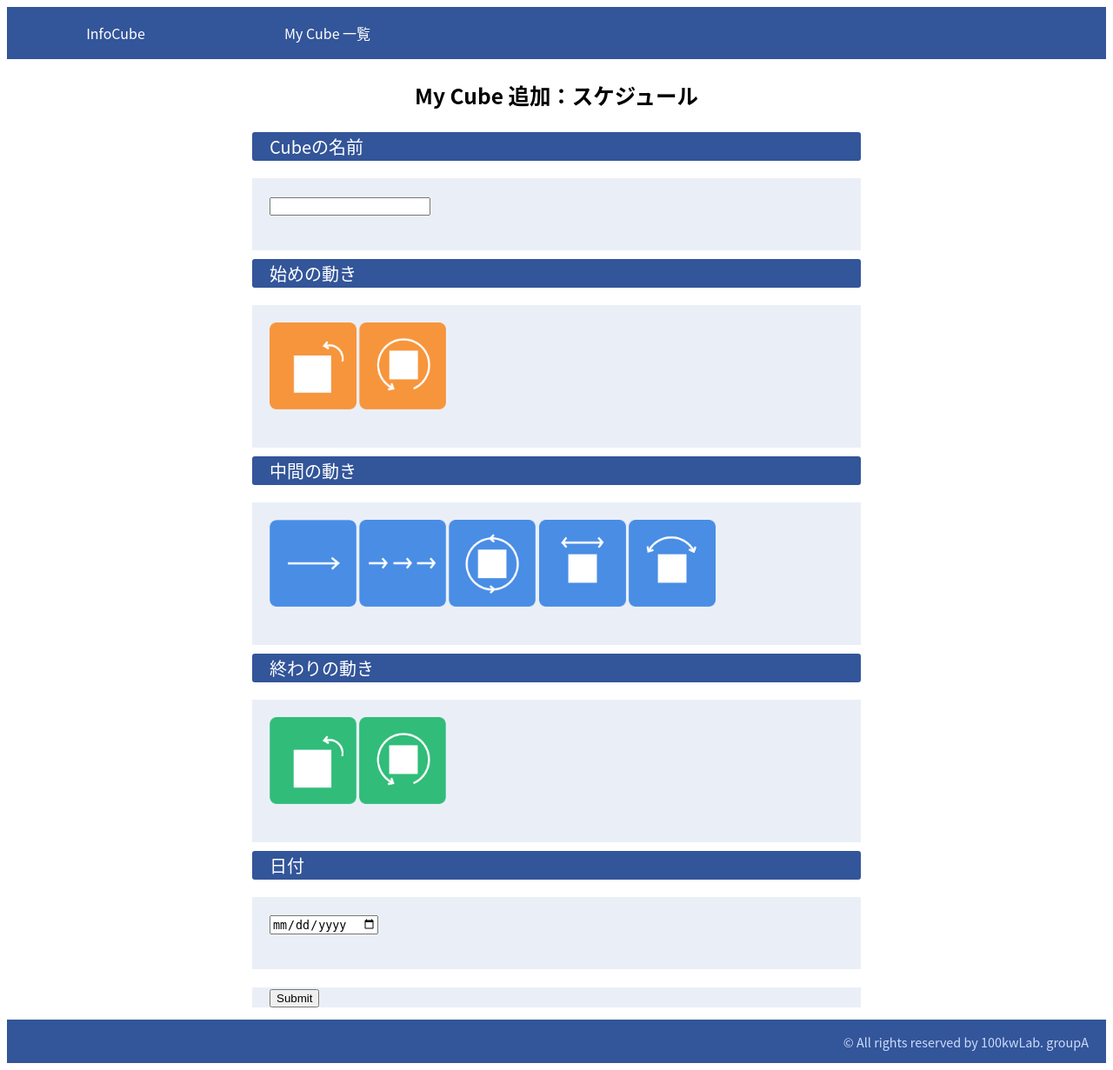
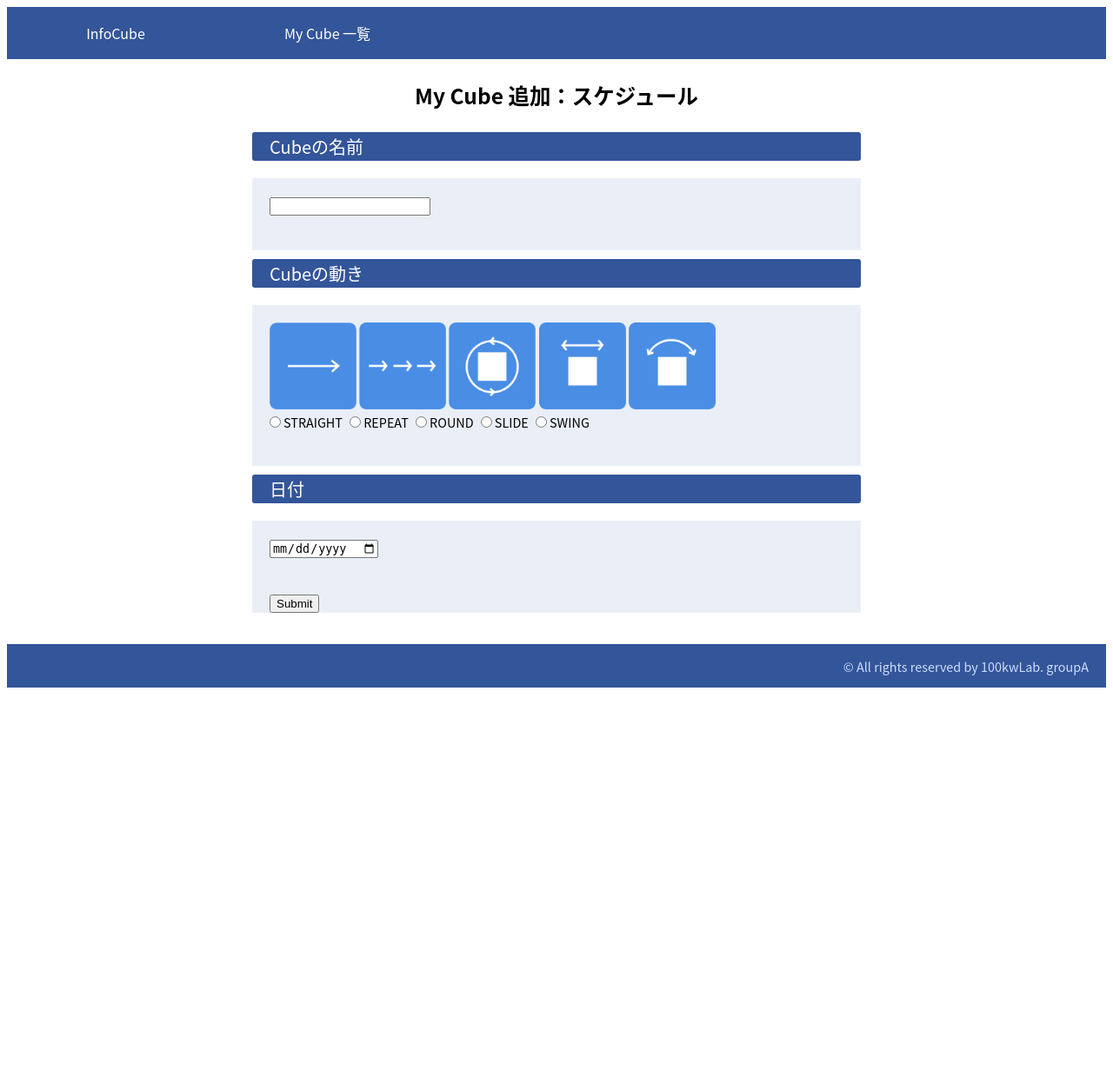
Before and after one commit to aburage/InfoCube, a PHP site: page /new-schedule.php in a window 1280 px wide. Shown: the whole page at 87% size. After the commit the page ends 791 px from the top, so only its background shows below. Run offline with PHP 8.4, Linux system fonts and the light colour scheme; data comes from the database, SQL or seed files in the repository; both versions use the stored data as it was after the commit.

Commit message:
update: delete start and end movement function

```diff
--- a/web/new-schedule.php
+++ b/web/new-schedule.php
@@ -15,42 +15,54 @@
 
     <p class="page-title">My Cube 追加：スケジュール</p>
 
+    <?php
+
+        if(isset($_GET['cube_name'])) $cube_name=$_GET['cube_name'];
+        if(isset($_GET['move'])) $move=$_GET['move'];
+        if(isset($_GET['day'])) $day=$_GET['day'];
+
+        $db = new PDO("sqlite:infocube.sqlite");
+        if(isset($cube_name)){
+            $db->query("insert into cube values(1, null, '$cube_name', 'schedule', 0, '$move', 0, '$day', 0, 10, 0);");
+            print "<h3 style='text-align: center; color: #935;'>送信されました</h3>";
+        }
+    ?>
+
+    <form action=new-schedule.php method="get">
         <p class="form-title">Cubeの名前</p>
         <div class="cubeform-contents">
-        <input class="left">
+            <input class="left" name="cube_name">
         </div>
 
-
-    <p class="form-title">始めの動き</p>
+        <p class="form-title">Cubeの動き</p>
         <div class="cubeform-contents">
-        <input type="image" src="./images/icon_start_turn.png" width="100px" class="left">
-        <input type="image" src="./images/icon_start_rotate.png" width="100px">
-    </div>
-
-    <p class="form-title">中間の動き</p>
-    <div class="cubeform-contents">
-        <input type="image" src="./images/icon_middle_straight.png" width="100px" class="left">
-        <input type="image" src="./images/icon_middle_repeat.png" width="100px">
-        <input type="image" src="./images/icon_middle_round.png" width="100px">
-        <input type="image" src="./images/icon_middle_slide.png" width="100px">
-        <input type="image" src="./images/icon_middle_swing.png" width="100px">
-    </div>
-
-    <p class="form-title">終わりの動き</p>
-    <div class="cubeform-contents">
-        <input type="image" src="./images/icon_end_turn.png" width="100px" class="left">
-        <input type="image" src="./images/icon_end_rotate.png" width="100px">
+            <img src="./images/icon_middle_straight.png" width="100px" class="left">
+            <img type="image" src="./images/icon_middle_repeat.png" width="100px">
+            <img type="image" src="./images/icon_middle_round.png" width="100px">
+            <img type="image" src="./images/icon_middle_slide.png" width="100px">
+            <img type="image" src="./images/icon_middle_swing.png" width="100px">
+            <br>
+            <input type="radio" name="move" value="1" class="left">STRAIGHT
+            <input type="radio" name="move" value="2">REPEAT
+            <input type="radio" name="move" value="3">ROUND
+            <input type="radio" name="move" value="4">SLIDE
+            <input type="radio" name="move" value="5">SWING
         </div>
 
         <p class="form-title">日付</p>
         <div class="cubeform-contents">
-        <input type="date" class="left">
+            <input type="date" class="left" name="day">
         </div>
 
-    <br>
         <div class="event-submit-section">
             <input type="submit" class="event-submit-button left">
         </div>
+    </form>
+
+    <br>
+
+
+
 
     <footer>
         <p class="footer-content">© All rights reserved by 100kwLab. groupA</p>
```
Also changed, not shown: web/cube-list.php (+15 -15 lines), web/new-cube.php (+0 -12 lines), web/new-feeling.php (+1 -13 lines), web/infocube.sqlite. Lines whose indentation alone changed are shown as unchanged.
